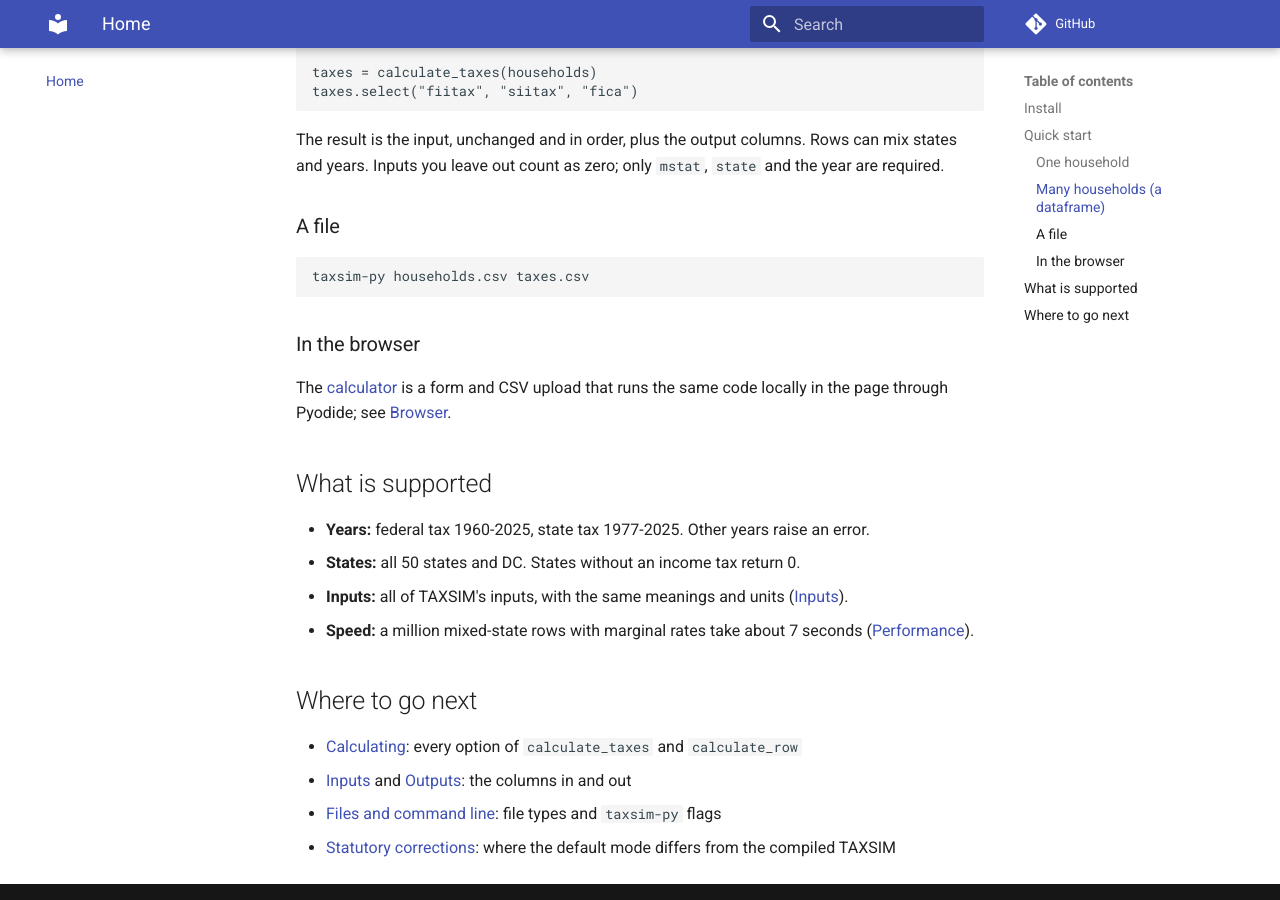
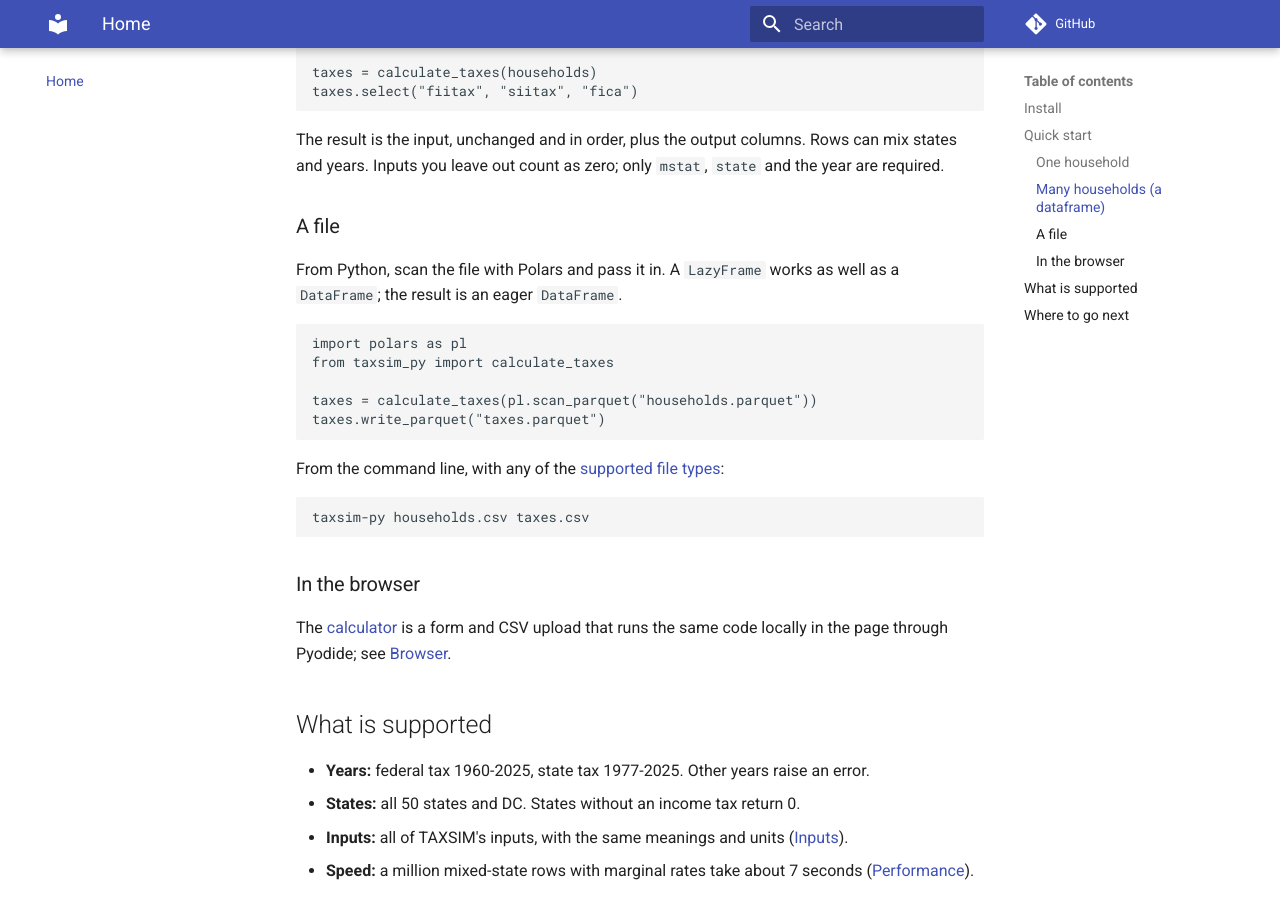
Before and after one commit to jrothbaum/taxsim_py, an MkDocs documentation site: the page built from docs/index.md, in a window 1280 px wide and 900 px high, scrolled down 1086 px. Built offline with MkDocs 1.6.1 and Material for MkDocs 9.7.7, drawn with Linux system fonts in a browser that asks for light colours; comment, search, counter and statistics services are not loaded.

Commit message:
docs: simple update

````diff
--- a/docs/index.md
+++ b/docs/index.md
@@ -55,6 +55,19 @@ year are required.
 
 ### A file
 
+From Python, scan the file with Polars and pass it in. A `LazyFrame` works as well as a
+`DataFrame`; the result is an eager `DataFrame`.
+
+```python
+import polars as pl
+from taxsim_py import calculate_taxes
+
+taxes = calculate_taxes(pl.scan_parquet("households.parquet"))
+taxes.write_parquet("taxes.parquet")
+```
+
+From the command line, with any of the [supported file types](files.md):
+
 ```bash
 taxsim-py households.csv taxes.csv
 ```
````
